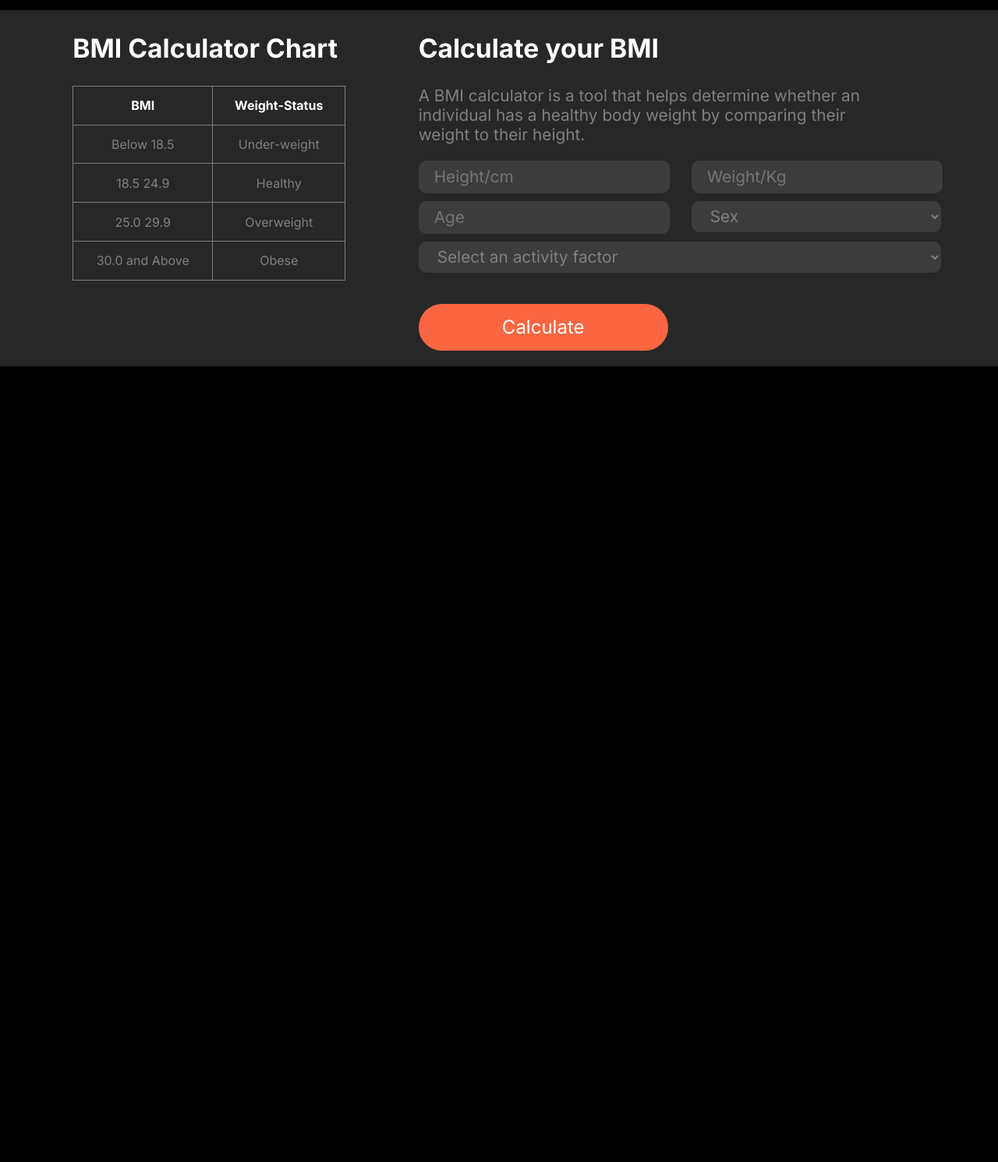
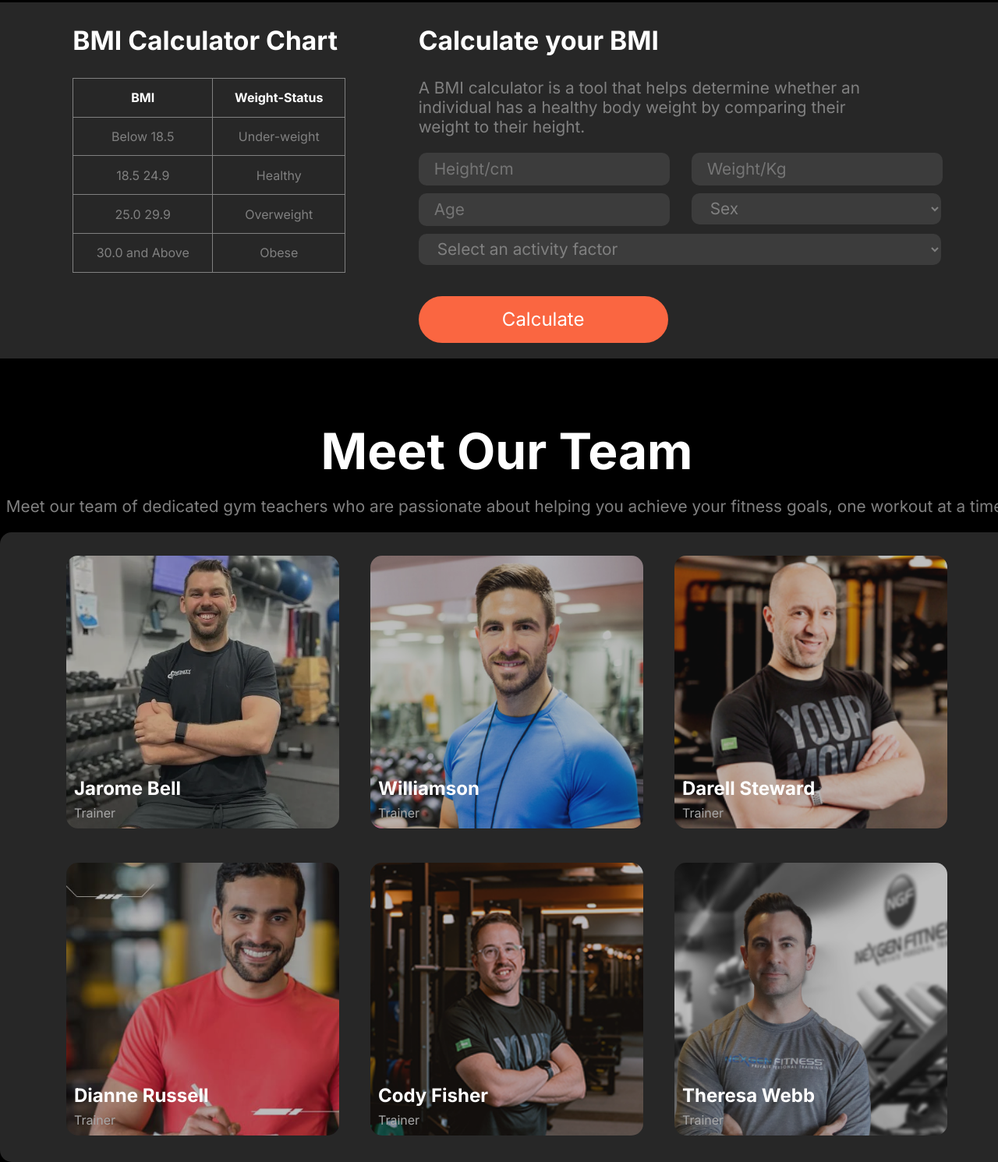
Before and after one commit to abir718/assignment-02, a plain HTML site: page index.html in a window 1280 px wide. Shown: the part 2243-3734 px from the top of the page at 78% size. Before the commit the page ends 2713 px from the top, so only its background shows below. Drawn offline with Linux system fonts and the light colour scheme; a web font is replaced by a local one.

Commit message:
team section added

```diff
--- a/index.html
+++ b/index.html
@@ -108,10 +108,9 @@
             </div>
         </div>
         </section>
-        <h1 class="bmi-h1 text-white">BMI Calculator</h1>
+        <section class="bmi-section">
+            <h1 class="bmi-h1 text-white">BMI Calculator</h1>
             <p class="bmi-p text-gray">A BMI calculator is a tool that helps determine whether an individual has a healthy body weight by comparing their weight to their height.</p>
-        <section class="bmi-section">
-
         <div class="bmi-div">
             <div class="bmi-left">
                 <h1 class="left-h1 text-white">BMI Calculator Chart</h1>
@@ -164,6 +163,46 @@
             </div>
         </div>
         </section>
+        <section class="team-section">
+            <div class="team-div">
+            <div class="team-text">
+                <h1 class="team-h1 text-white">Meet Our Team</h1>
+                <p class="team-p text-gray">Meet our team of dedicated gym teachers who are passionate about helping you achieve your fitness goals, one workout at a time.</p>
+            </div>
+            <div class="team-images">
+                <div class="trainer-one">
+                    <img class="image-one" src="images/trainer1.png" alt="">
+                    <h1 class="image-one-h1 text-white">Jarome Bell</h1>
+                    <p class="image-one-p">Trainer</p>
+                </div>
+                <div class="trainer-two">
+                    <img class="image-two" src="images/trainer2.png" alt="">
+                    <h1 class="image-one-h1 text-white">Williamson</h1>
+                    <p class="image-one-p">Trainer</p>
+                </div>
+                <div class="trainer-three">
+                    <img class="image-three" src="images/trainer3.png" alt="">
+                    <h1 class="image-one-h1 text-white">Darell Steward</h1>
+                    <p class="image-one-p">Trainer</p>
+                </div>
+                <div class="trainer-four">
+                    <img class="image-four" src="images/trainer4.png" alt="">
+                    <h1 class="image-one-h1 text-white">Dianne Russell</h1>
+                    <p class="image-one-p">Trainer</p>
+                </div>
+                <div class="trainer-five">
+                    <img class="image-five" src="images/trainer5.png" alt="">
+                    <h1 class="image-one-h1 text-white">Cody Fisher</h1>
+                    <p class="image-one-p">Trainer</p>
+                </div>
+                <div class="trainer-six">
+                    <img class="image-six" src="images/trainer6.png" alt="">
+                    <h1 class="image-one-h1 text-white">Theresa Webb</h1>
+                    <p class="image-one-p">Trainer</p>
+                </div>
+            </div>
+            </div>
+        </section>
     </main>
 
 </body>
--- a/styles/style.css
+++ b/styles/style.css
@@ -322,7 +322,8 @@ td{
     text-align: center;
     margin: 0 auto;
     font-size: 1.3em;
-    margin-bottom: 70px;
+    margin-bottom: 40px;
+    margin-top: 20px;
 
 }
 .left-h1 , .right-h1{
@@ -335,7 +336,6 @@ td{
 .bmi-section{
     padding: 0;
     width: 100%;
-    background-color:rgb(39, 39, 39);
 
 }
 .btn-four{
@@ -347,7 +347,66 @@ td{
     border: 2px solid #fa6641;
     margin-bottom: 20px;
 }
+.bmi-div{
+    background-color:rgb(39, 39, 39);
 
+}
+
+
+
+/* team section css */
+
+
+.image-one , .image-two , .image-three , .image-four , .image-five , .image-six{
+    width: 350px;
+    height: 350px;
+    object-fit: cover;
+    border-radius: 15px;
+    opacity: 0.7;
+}
+.team-images{
+    display: grid;
+    grid-template-columns: 350px 350px 350px;
+    column-gap: 40px;
+    row-gap: 40px;
+    background-color:rgb(39, 39, 39);
+    justify-content: center;
+    border-radius: 15px;
+    padding-bottom: 30px;
+    padding-top: 30px;
+}
+
+.team-section{
+    margin:0 auto;
+
+}
+.team-text{
+    text-align: center;
+}
+.image-one-h1{
+    position: absolute;
+    transform: translate(0 , -90px);
+    margin-left: 10px;
+}
+.image-one-p{
+    position: absolute;
+    transform: translate(0 , -50px);
+    margin-left: 10px;
+    color: rgb(168, 168, 168);
+}
+.team-h1{
+    font-size: 4em;
+    margin: 0;
+}
+.team-p{
+    font-size: 1.3em;
+
+}
+.team-div{
+    width: 1300px;
+    margin-top: 80px;
+
+}
 /* responsive css part below */
 
 
@@ -536,7 +595,7 @@ header{
 }
 .bmi-section{
     width: 576px;
-    background-color:rgb(39, 39, 39);
+
 }
 .bmi-p{
     text-align: center;
@@ -546,4 +605,32 @@ header{
     width: 80%;
 
 }
+
+
+/* team section responsive css */
+
+.trainer-one , .trainer-four{
+display: none;
 }
+.team-images{
+    display: flex;
+    flex-direction: column;
+    align-items: center;
+}
+
+.team-section{
+    margin:0 auto;
+    width: 576px;
+    margin-top: 80px;
+}
+.team-h1{
+    font-size: 2.5em;
+
+}
+.team-div{
+    width: 90%;
+    margin: 0 auto;
+}
+
+
+}
```
